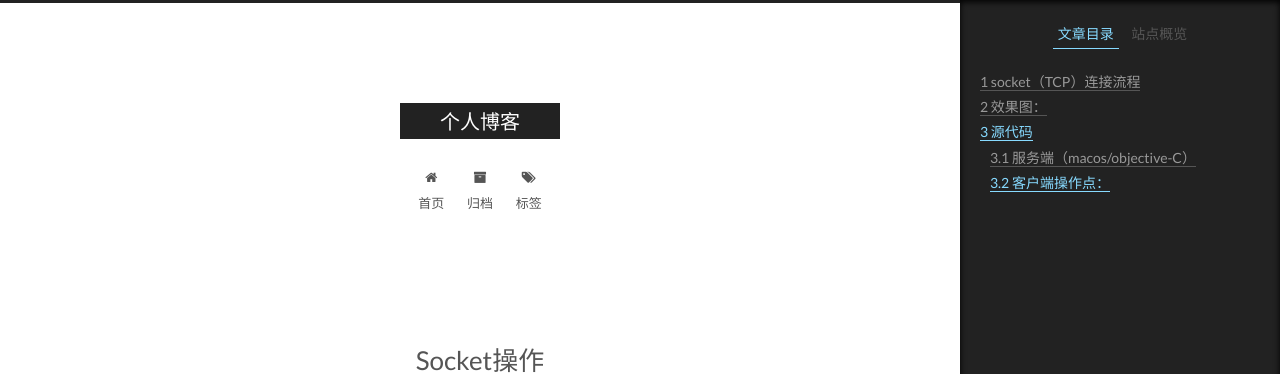
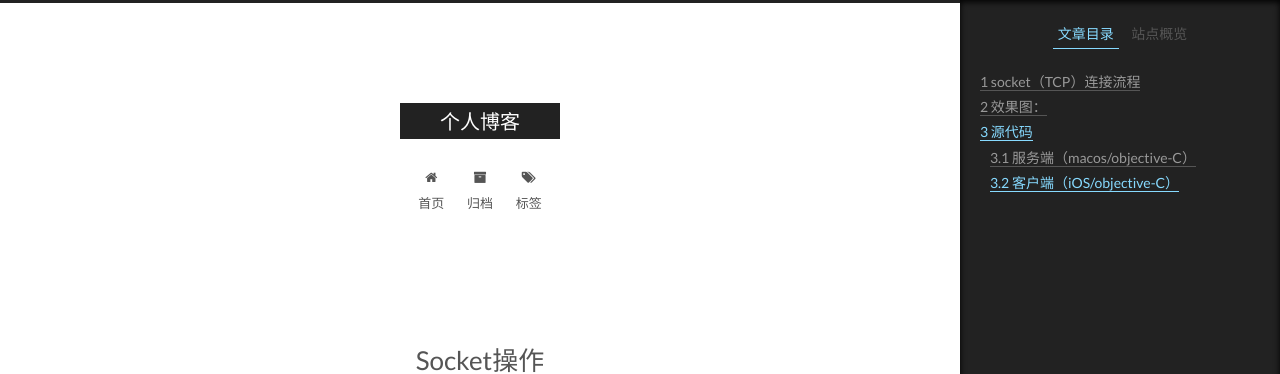
Before and after one commit to linfengwenyou/linfengwenyou.github.io, a Jekyll site: the page built from _posts/2017-03-04-socket操作.md, in a window 1280 px wide. Shown: the top 374 px of the page. Built offline with Jekyll 4.4.1, drawn with Linux system fonts in a browser that asks for light colours; some of the changed text lies outside the part shown.

Commit message:
代码更新

````diff
--- a/_posts/2017-03-04-socket操作.md
+++ b/_posts/2017-03-04-socket操作.md
@@ -120,7 +120,7 @@
 
 
 
-##### 客户端操作点：
+##### 客户端（iOS/objective-C）
 
 ```
 /*
````
